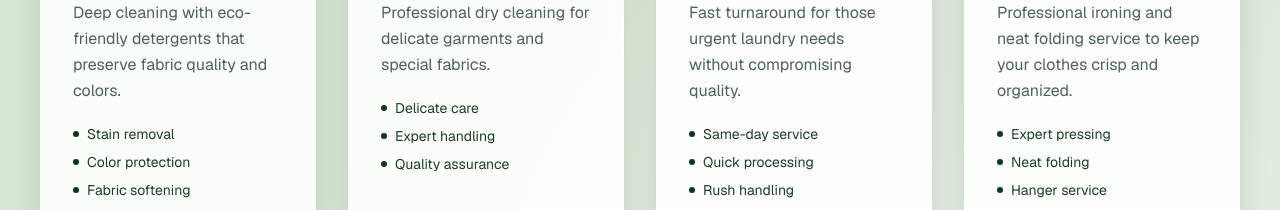
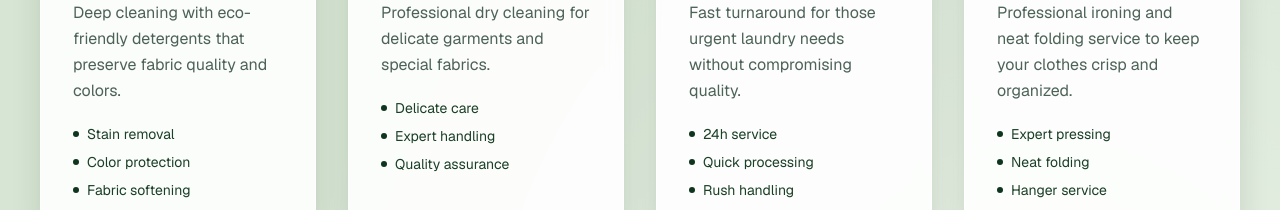
Before and after one commit to HeshanJayasekara18/DITYCLOTHS_App, a Next.js app in the folder frontend/: page / in a window 1280 px wide. Shown: the part 1320-1530 px from the top of the page. Built offline with nearby package versions, Linux system fonts and the light colour scheme.

Commit message:
service update

```diff
--- a/frontend/src/app/landing/section2/Section2.tsx
+++ b/frontend/src/app/landing/section2/Section2.tsx
@@ -18,7 +18,7 @@ const Section2 = () => {
       icon: Wind,
       title: "Express Service",
       description: "Fast turnaround for those urgent laundry needs without compromising quality.",
-      features: ["Same-day service", "Quick processing", "Rush handling"]
+      features: ["24h service", "Quick processing", "Rush handling"]
     },
     {
       icon: Clock,
```
